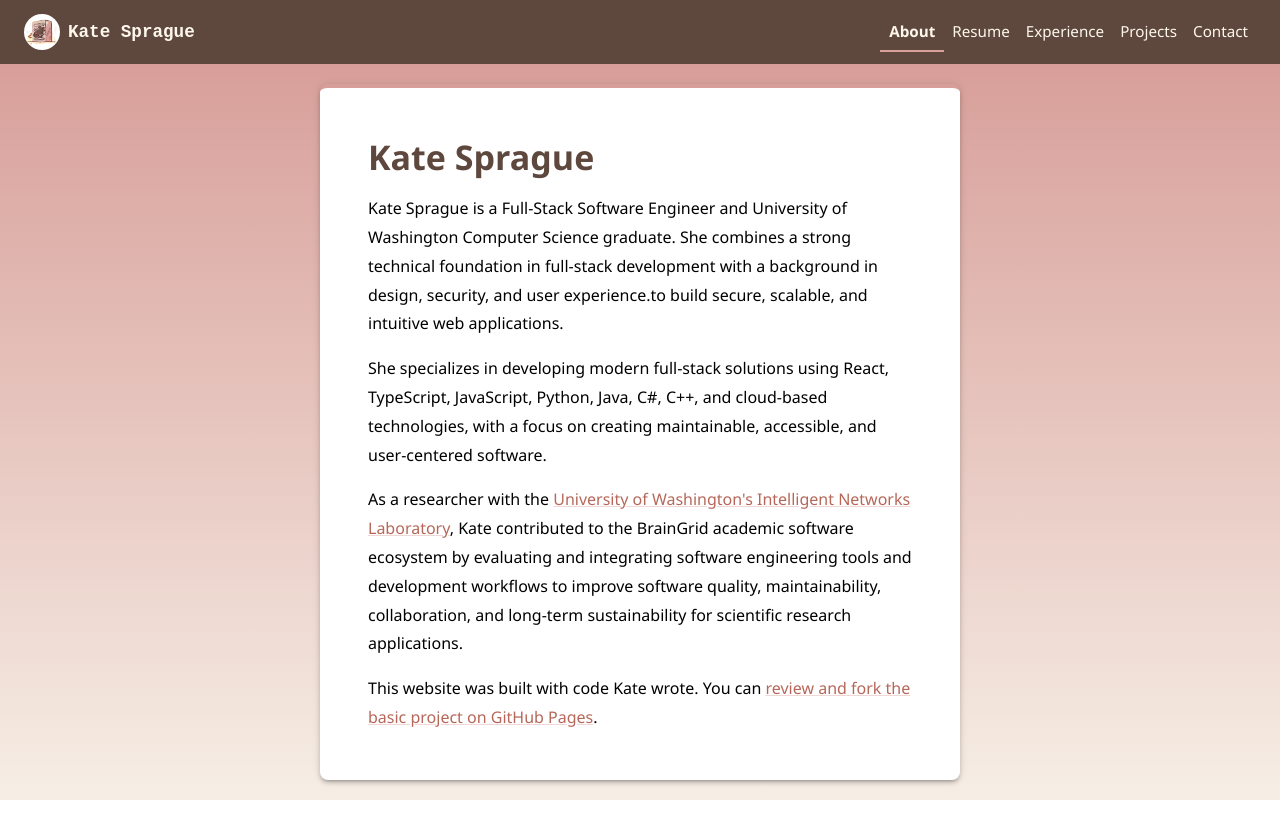
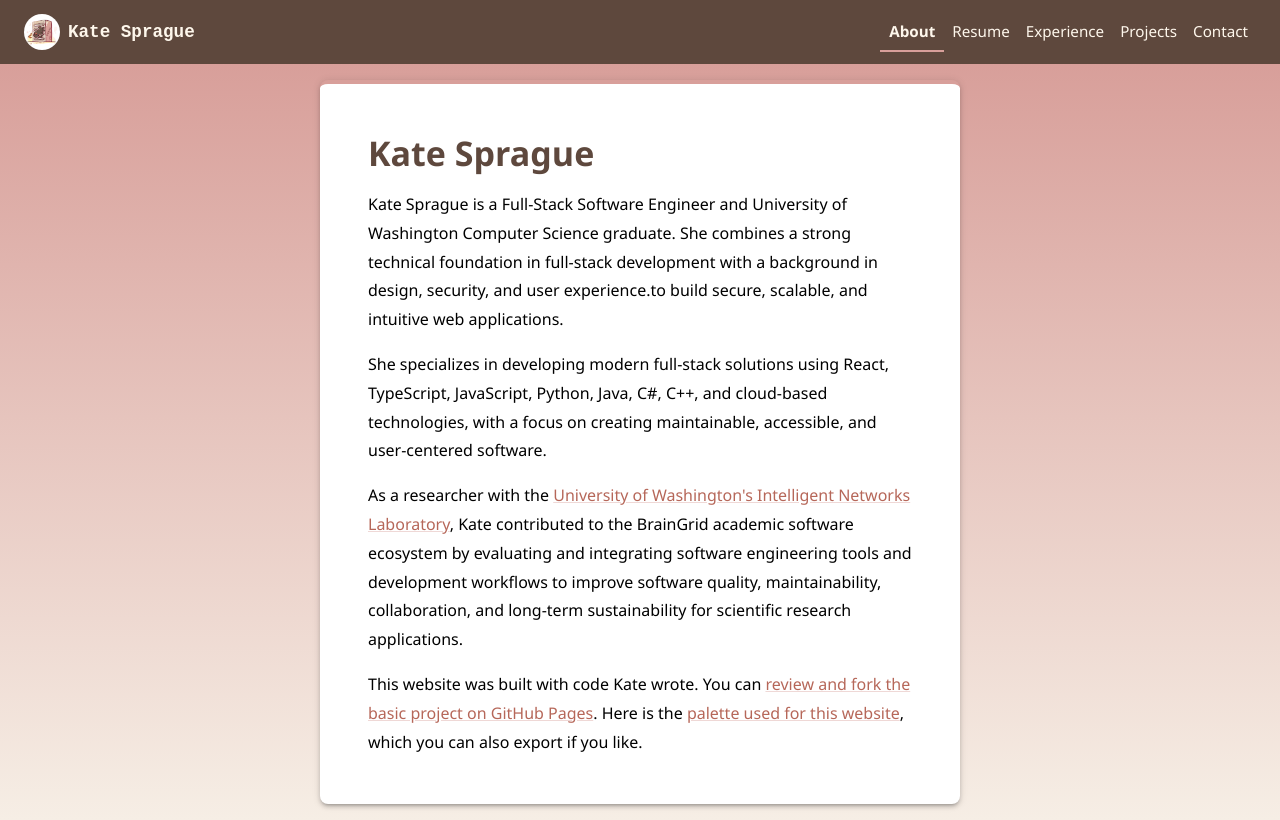
Before and after one commit to kate-codes/gitsite, a React (Vite) app: page / in a window 1280 px wide. Both pictures are taken after a click on the button "About". Built offline with nearby package versions, Linux system fonts and the light colour scheme.

Commit message:
Adding the palette back in, can be found on about page.

```diff
--- a/src/components/AboutSection.tsx
+++ b/src/components/AboutSection.tsx
@@ -1,7 +1,8 @@
-import React from 'react';
+import React, { useState } from 'react';
 import { Paper, Typography, Link } from '@mui/material';
 import { DISPLAY_NAME, ABOUT_BIO } from '../constants';
 import { palette } from '../theme/palette';
+import PaletteView from './PaletteView';
 
 const INLINE_LINKS = new Map<string, string>([
   [
@@ -15,9 +16,13 @@ const renderParagraph = (raw: string): React.ReactNode => {
   let parts: React.ReactNode[] = [raw];
   for (const [text, url] of INLINE_LINKS) {
     parts = parts.flatMap((part) => {
-      if (typeof part !== 'string') { return [part]; }
+      if (typeof part !== 'string') {
+        return [part];
+      }
       const idx = part.indexOf(text);
-      if (idx === -1) { return [part]; }
+      if (idx === -1) {
+        return [part];
+      }
       return [
         part.slice(0, idx),
         <Link
@@ -37,6 +42,12 @@ const renderParagraph = (raw: string): React.ReactNode => {
 };
 
 const AboutSection: React.FC = () => {
+  const [showPalette, setShowPalette] = useState(false);
+
+  if (showPalette) {
+    return <PaletteView onBack={() => setShowPalette(false)} />;
+  }
+
   return (
     <Paper
       elevation={3}
@@ -55,19 +66,44 @@ const AboutSection: React.FC = () => {
       >
         {DISPLAY_NAME}
       </Typography>
-      {ABOUT_BIO.map((paragraph, i) => (
+      {ABOUT_BIO.map((paragraph, i) => {
+        const isLast = i === ABOUT_BIO.length - 1;
+        return (
           <Typography
             key={i}
             variant='body1'
             sx={{
               color: palette.colors.black.hex,
               lineHeight: 1.8,
-            marginBottom: i < ABOUT_BIO.length - 1 ? 2 : 0,
+              marginBottom: isLast ? 0 : 2,
             }}
           >
             {renderParagraph(paragraph)}
+            {isLast && (
+              <>
+                {' '}
+                Here is the{' '}
+                <Link
+                  component='button'
+                  onClick={() => setShowPalette(true)}
+                  sx={{
+                    color: palette.colors.terracottaClay.hex,
+                    verticalAlign: 'baseline',
+                    cursor: 'pointer',
+                    background: 'none',
+                    border: 'none',
+                    padding: 0,
+                    font: 'inherit',
+                  }}
+                >
+                  palette used for this website
+                </Link>
+                , which you can also export if you like.
+              </>
+            )}
           </Typography>
-      ))}
+        );
+      })}
     </Paper>
   );
 };
```
Lines whose indentation alone changed are shown as unchanged.
